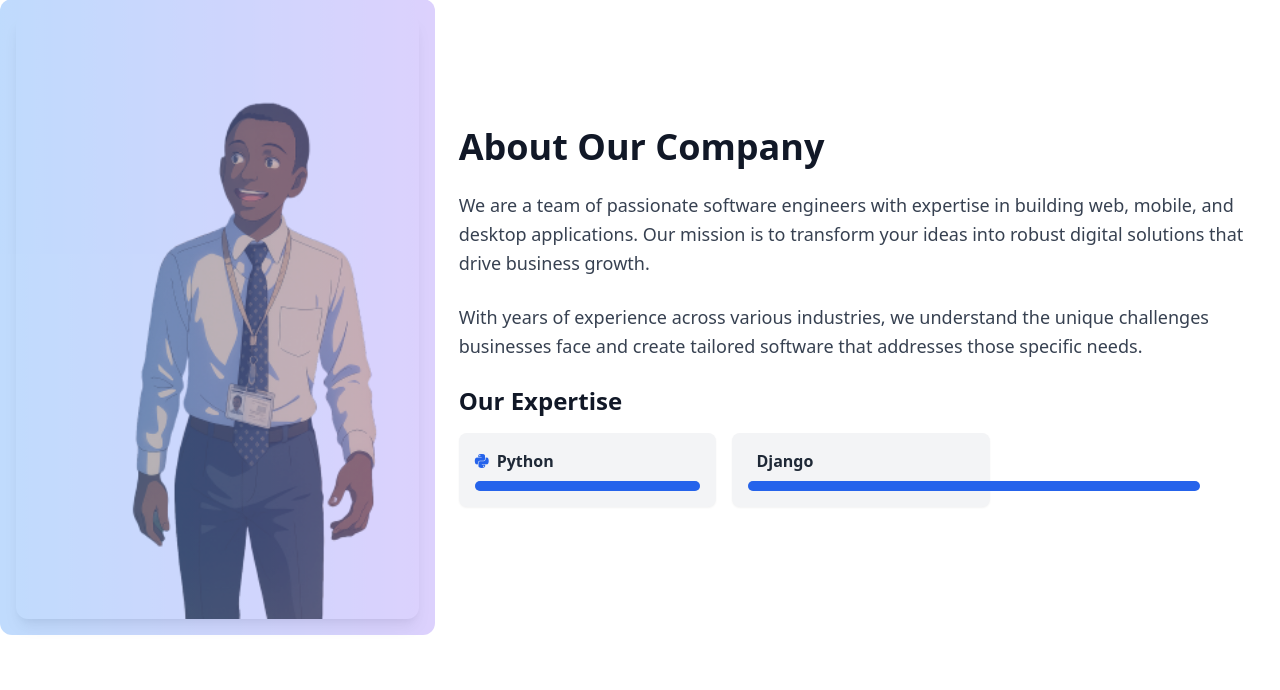
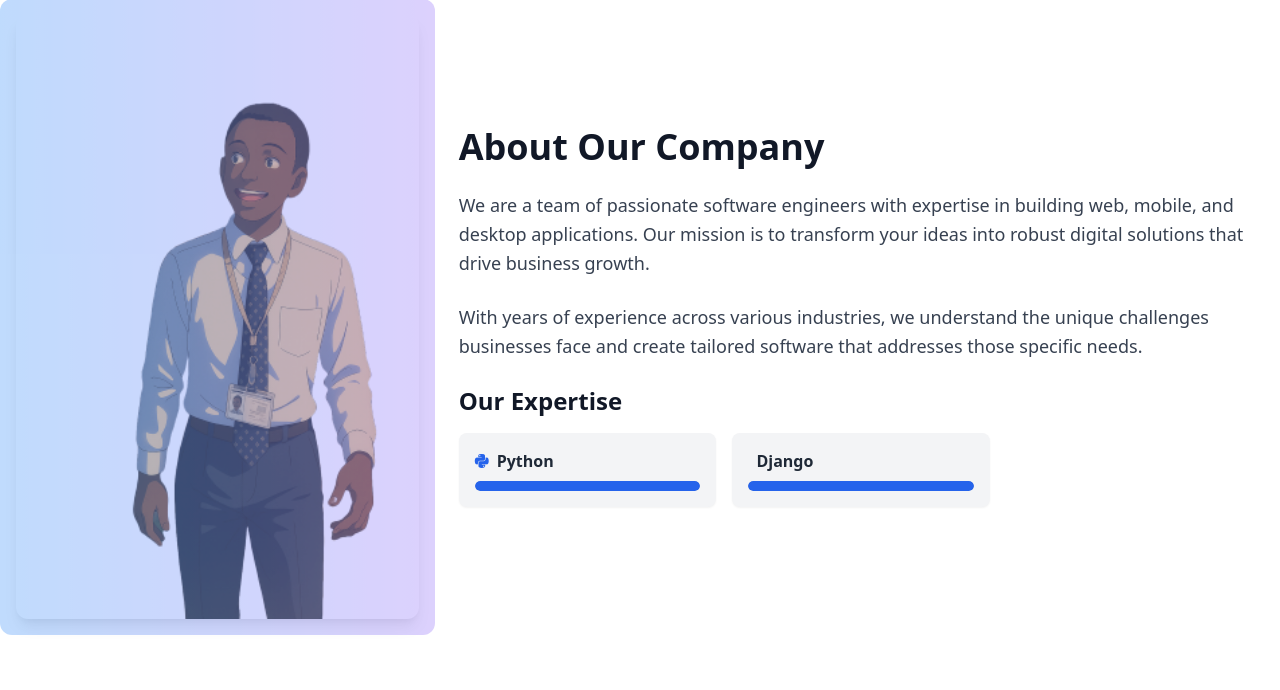
Before and after one commit to Gapare/profile, a Django app: page / in a window 1280 px wide. Shown: the part 1701-2391 px from the top of the page. Run offline with Django 5.2, Linux system fonts and the light colour scheme; data comes from the database, SQL or seed files in the repository.

Commit message:
fix: prevent progress bars from overflowing horizontally

```diff
--- a/templates/projects/list.html
+++ b/templates/projects/list.html
@@ -191,8 +191,8 @@
                         <i class="{{ skill.icon_class }} mr-2"></i>
                         <span class="text-gray-800 dark:text-gray-100 font-semibold">{{ skill.name }}</span>
                     </div>
-                    <div class="w-full bg-gray-300 dark:bg-gray-700 rounded-full h-2.5">
-                        <div class="skill-progress bg-blue-600 h-2.5 rounded-full"
+                    <div class="w-full max-w-full bg-gray-300 dark:bg-gray-700 rounded-full h-2.5 overflow-hidden">
+                        <div class="skill-progress bg-blue-600 h-2.5 rounded-full max-w-full"
                             data-width="{% widthratio forloop.counter 1 30|add:70 %}"></div>
                     </div>
                 </div>
```
